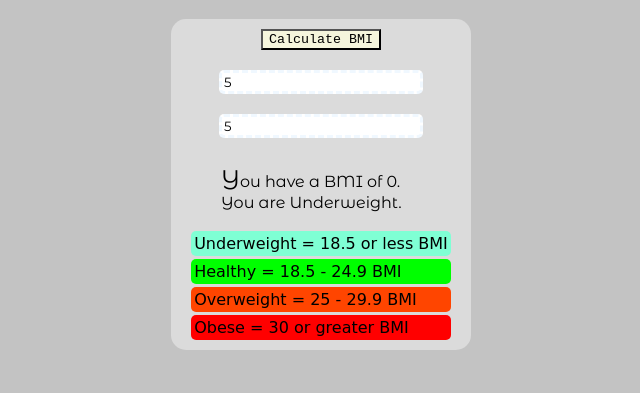
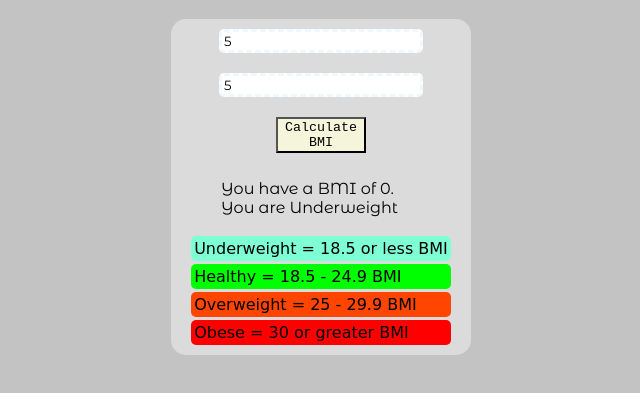
Before and after one commit to Ken-Nguyen-13/bmi-project, a plain HTML site: page index.html in a window 1280 px wide. Both pictures are taken after typing "5", "5" into the empty fields and a click on the button "Calculate BMI". Shown: the part 69-462 px from the top of the page, without its empty margins (319-959 px from the left). Drawn offline with Linux system fonts and the light colour scheme.

Commit message:
Repositioned the button below input fields

```diff
--- a/index.html
+++ b/index.html
@@ -7,15 +7,17 @@
     <link rel="preconnect" href="https://fonts.gstatic.com" crossorigin />
     <link href="https://fonts.googleapis.com/css2?family=Montserrat+Alternates&display=swap" rel="stylesheet"/>
     <link href="style.css" rel="stylesheet" />
-    <title>Document</title>
+    <title>BMI Calculator</title>
   </head>
   <body>
     <h1 id="project-title">BMI Calculator</h1>
     <main>
-      <button id="BMI-calc-btn">Calculate BMI</button>
       <input type="number" id="weight" value="Enter Weight Here (kg)" />
       <input type="number" id="height" value="Enter Height Here (m)" />
-      <p id="result"></p>
+      <button id="BMI-calc-btn">Calculate BMI</button>
+      <div id="result">
+        <p id="result-sentence"></p>
+      </div>
       <div id="key">
         <p id="underweight">Underweight = 18.5 or less BMI</p>
         <p id="healthy">Healthy = 18.5 - 24.9 BMI</p>
@@ -23,6 +25,6 @@
         <p id="obese">Obese = 30 or greater BMI</p>
       </div>
     </main>
+    <script src="script.js"></script>
   </body>
-  <script src="script.js"></script>
 </html>
--- a/script.js
+++ b/script.js
@@ -14,7 +14,7 @@ You do not need to call the function. */
 const calc_BMI_Btn = document.getElementById("BMI-calc-btn");
 let weight = document.getElementById("weight");
 let height = document.getElementById("height");
-let result = document.getElementById("result");
+let result = document.getElementById("result-sentence");
 
 function bmiCalculator() {
   weight = Number(document.getElementById("weight").value);
@@ -22,7 +22,8 @@ function bmiCalculator() {
   if (weight && height) {
     const bmi = Math.round(weight / height ** 2);
     if (bmi <= 18.5) {
-      result.textContent = `You have a BMI of ${bmi}. You are Underweight.`;
+      result.textContent = `You have a BMI of ${bmi}. You are Underweight`;
+      console.log(resultValue);
     } else if (bmi <= 24.9) {
       result.textContent = `You have a BMI of ${bmi}. You are Healthy.`;
     } else if (bmi <= 29.9) {
@@ -30,6 +31,8 @@ function bmiCalculator() {
     } else {
       result.textContent = `You have a BMI of ${bmi}. You are Obese.`;
     }
+  } else {
+    alert("Invalid Inputs");
   }
 }
 calc_BMI_Btn.addEventListener("click", bmiCalculator);
--- a/style.css
+++ b/style.css
@@ -11,6 +11,7 @@ input {
 button {
     font-family: 'Courier New';
     background-color: beige;
+    width: 90px;
 }
 input:hover {
     border: 3px dashed rgb(202, 210, 216);
@@ -63,9 +64,16 @@ main {
     font-family: sans-serif;
 }
 #result {
+    display: flex;
+    flex-direction: column;
+    align-items: center;
+}
+#result-sentence {
+    display: flex;
+    align-items: center;
     font-family: 'Montserrat Alternates', sans-serif;
     width: 200px;
 }
-#result::first-letter {
+#result-sentence::first-letter {
     font-size:x-large;
 }
```
